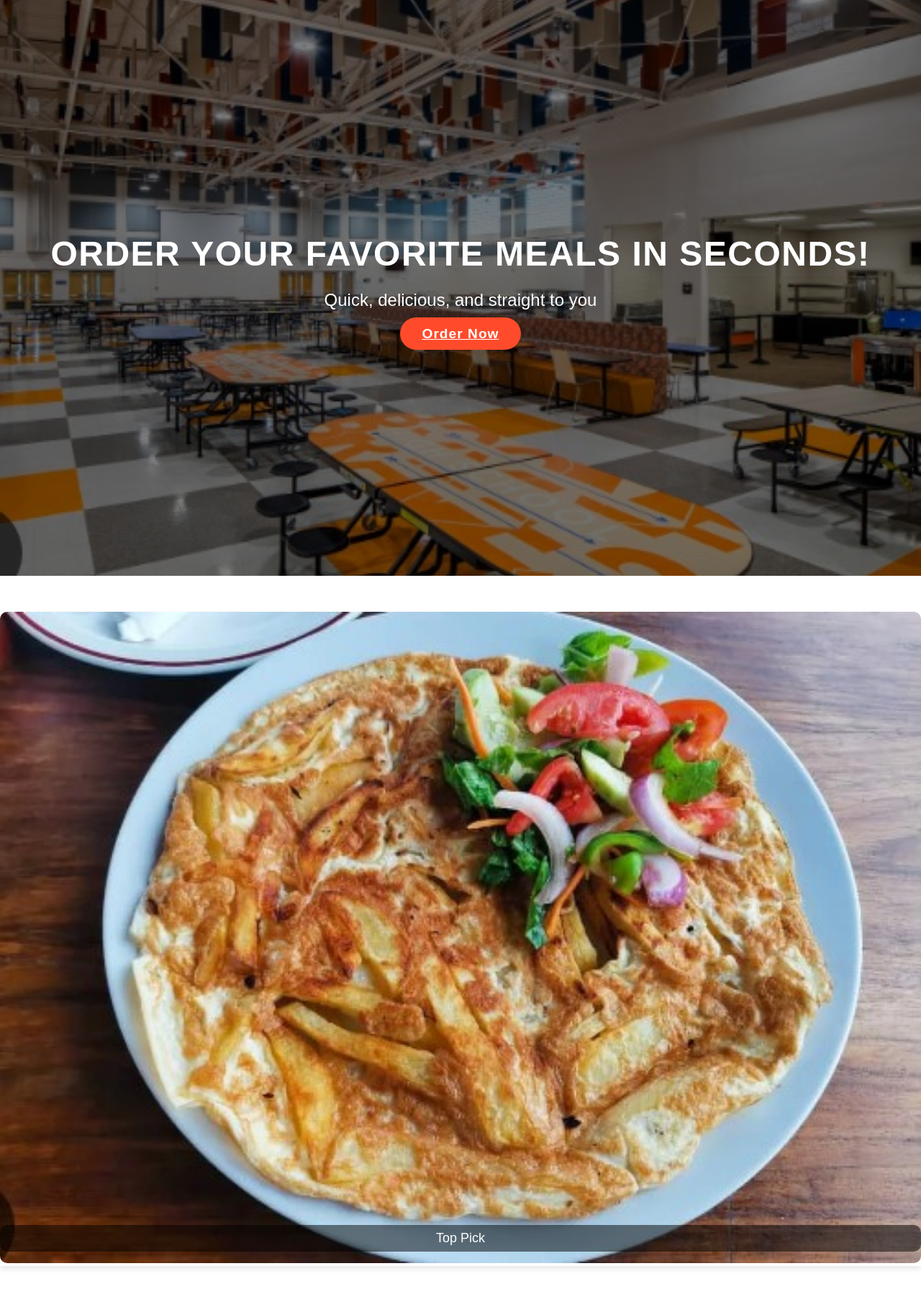
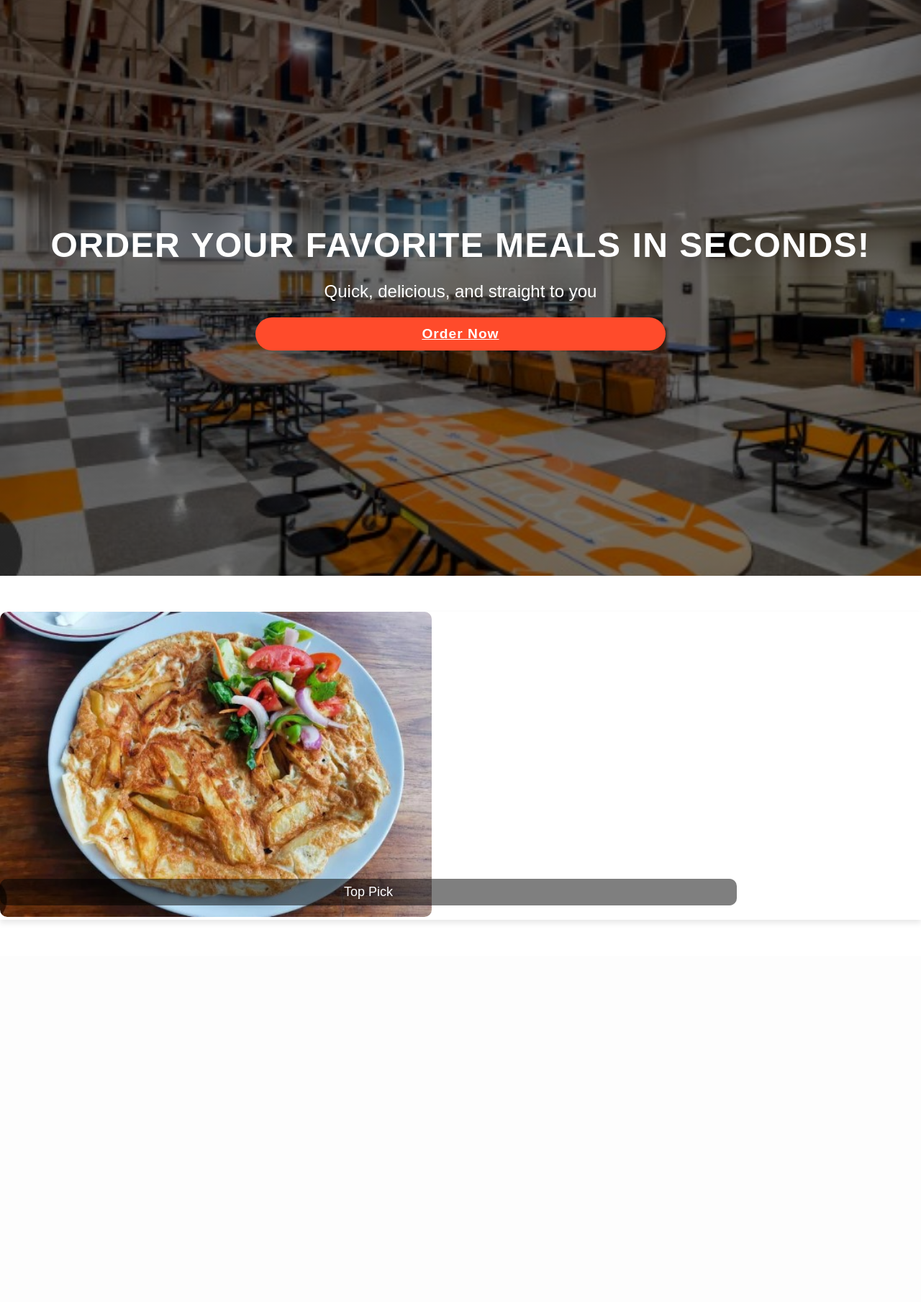
Before and after one commit to dmsacki/Cafeteria_ordering, a Flask app: page / in a window 1280 px wide. Shown: the whole page at 72% size. After the commit the page ends 1281 px from the top, so only its background shows below. Run offline with Flask 3, Linux system fonts and the light colour scheme.

Commit message:
another commit

```diff
--- a/static/css/menu.css
+++ b/static/css/menu.css
@@ -38,7 +38,7 @@ h1 {
 }
 
 .cta-button:hover {
-    background-color: #f7f7f7;
+    background-color: #c07979;
     color: #ff6f61;
 }
 
--- a/static/css/styles.css
+++ b/static/css/styles.css
@@ -36,13 +36,18 @@
     background-color: #ff4b2b;
     color: white;
     border: none;
+    width: 50%; /* Set the width to half of its original size */
     border-radius: 50px;
     cursor: pointer;
     font-size: 1.2rem;
     font-weight: bold;
     letter-spacing: 1px;
     transition: background-color 0.3s ease, transform 0.3s ease;
+    text-align: center; /* Ensure the text is centered inside the button */
+    margin: 0 auto; /* Center the button horizontally (optional) */
+    display: block; /* Ensure the button stays block-level (optional) */
 }
+
 
 .cta-button:hover {
     background-color: #ff6f61;
@@ -62,10 +67,12 @@
 }
 
 .mySlides img {
-    width: 100%;
+    width: 80%;
     height: auto;
+    max-width:600px;
     border-radius: 10px;
 }
+
 
 .text {
     color: #ffffff;
@@ -73,7 +80,8 @@
     padding: 8px 12px;
     position: absolute;
     bottom: 20px;
-    width: 100%;
+    width: 80%;
+    display:block;
     text-align: center;
     background: rgba(0, 0, 0, 0.5);
     border-radius: 10px;
@@ -94,7 +102,7 @@
 }
 
 /* Media Queries for responsiveness */
-@media (max-width: 768px) {
+@media (max-width: 600px) {
     .hero-section {
         height: 70vh;
     }
--- a/templates/order_status.html
+++ b/templates/order_status.html
@@ -16,7 +16,7 @@
 
     <div class="order-status">
       <p>Hi {{ order.name }}, your order status is:</p>
-      <h2>{{ order.status }}</h2>
+      <h2>{{ order.status }}</h2><br>
 
       <!-- Optionally, show order details -->
       <p>Pickup Method: {{ order.pickup_method }}</p>
```
Also changed, not shown: templates/order.html (+28 -6 lines).
